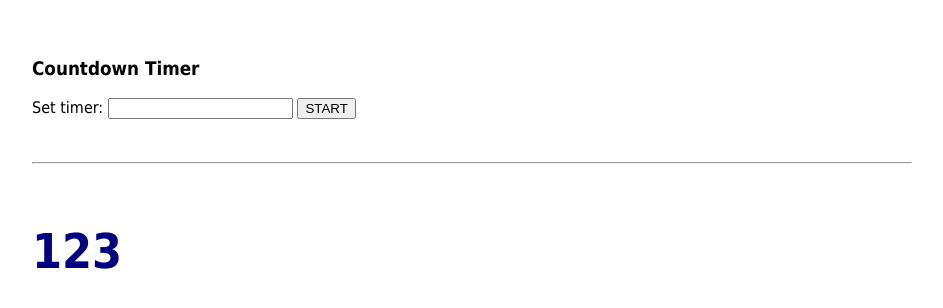
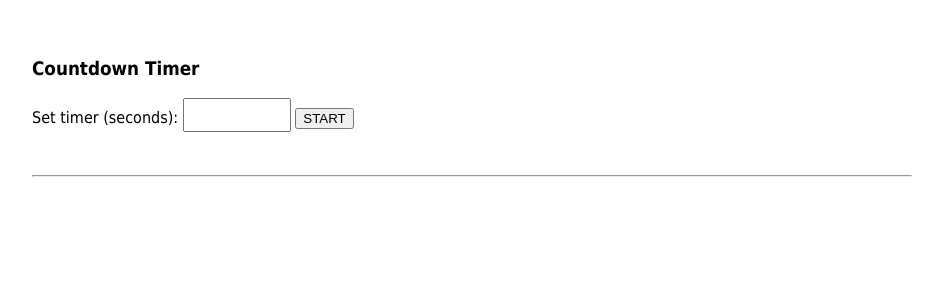
Before and after one commit to Michal-Sitarz/DunUni-Web-TimerCountdown, a plain HTML site: page public_html/index.html in a window 1280 px wide. Shown: the part 142-450 px from the top of the page, without its empty margins (168-1111 px from the left). Drawn offline with Linux system fonts and the light colour scheme.

Commit message:
FINAL version

```diff
--- a/public_html/index.html
+++ b/public_html/index.html
@@ -8,15 +8,19 @@
         <style>
             body{margin: 200px; font-family: Tahoma;}
             #timer{font-size: 300%; color: navy;}
+            input {
+                font-size: 150%;
+                width: 100px;
+            }
         </style>
     </head>
     <body>
         <h3>Countdown Timer</h3>
-        <p>Set timer: <input id="inputTimer"> <button type="button" onclick="startCountdownTimer()">START</button></p>
+        <p>Set timer (seconds): <input id="inputTimer"> <button type="button" onclick="startCountdownTimer();">START</button></p>
 
         <br><hr><br>
 
-        <h1 id="timer">123</h1>
+        <h1 id="timer"></h1>
 
         <script src="main.js"></script>
     </body>
```
